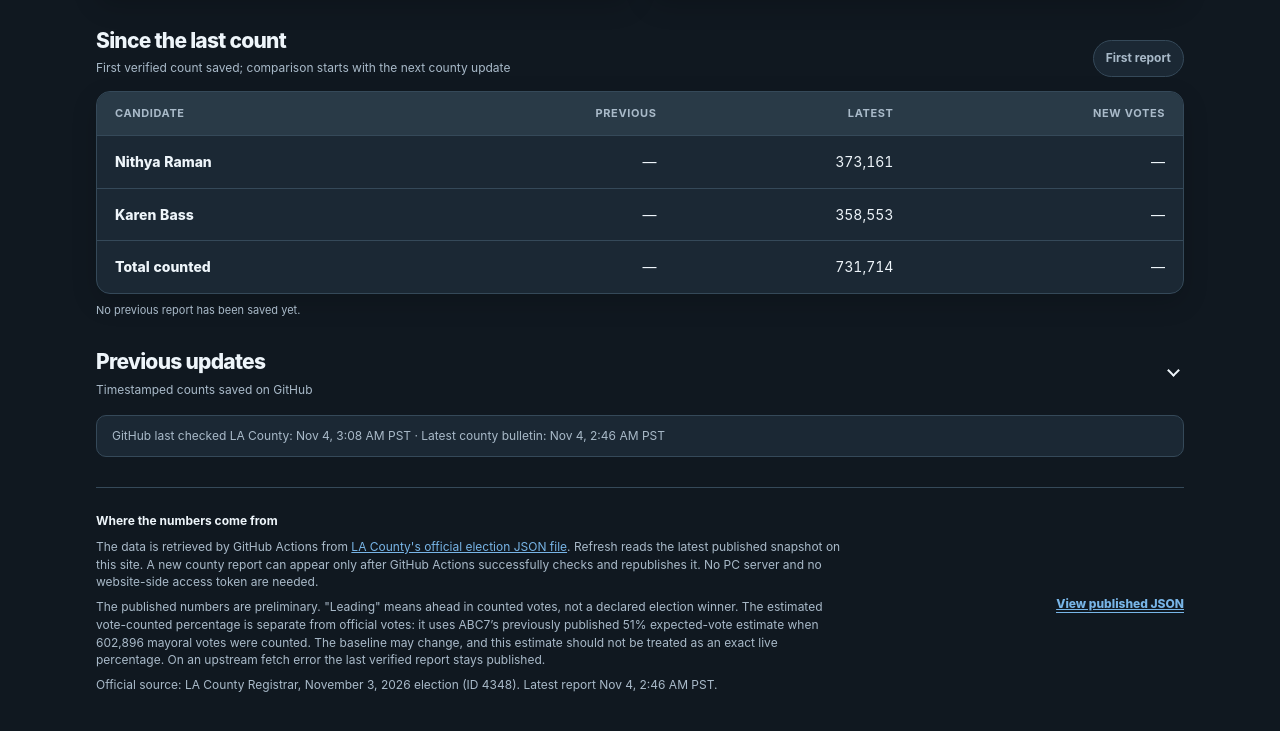
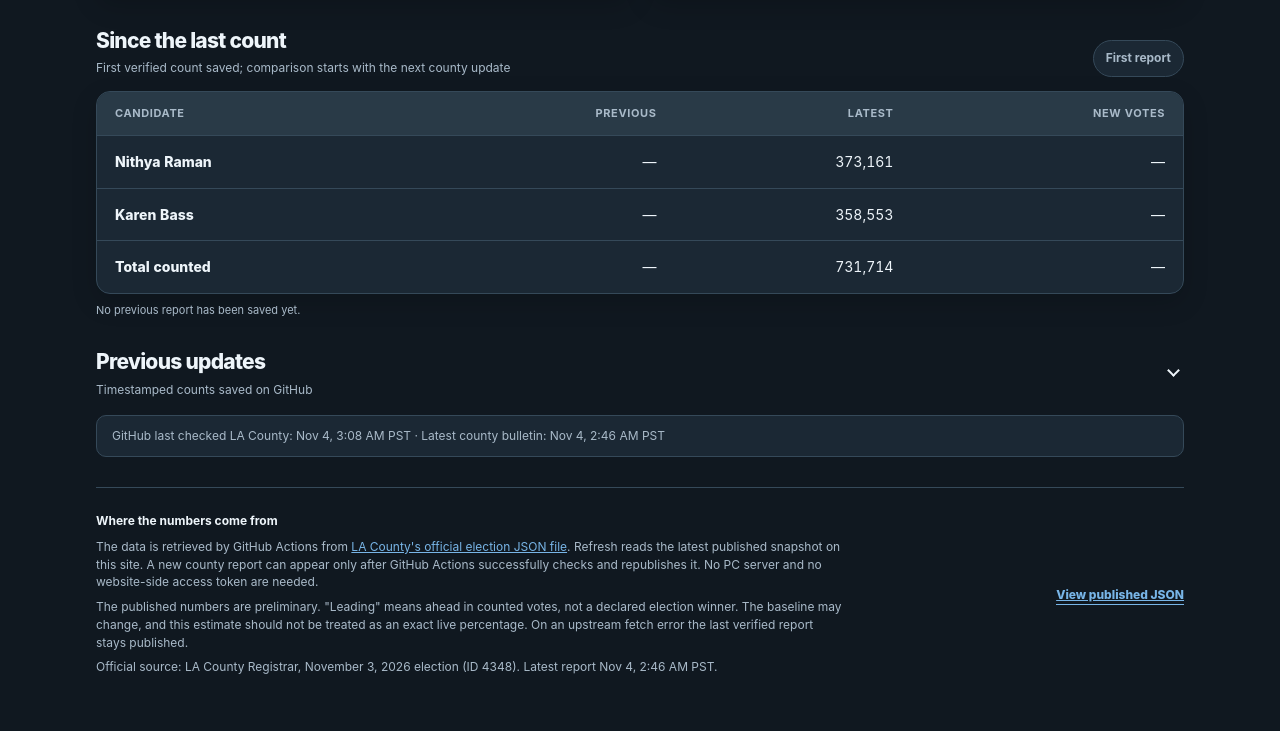
Before and after one commit to Code-Dude-Hub/Los-Angeles-Mayor-Results-2026, a plain HTML site: page index.html in a window 1280 px wide. Shown: the part 978-1709 px from the top of the page. Drawn offline with Linux system fonts and the light colour scheme.

Commit message:
Update index.html

```diff
--- a/index.html
+++ b/index.html
@@ -194,7 +194,7 @@ html[data-theme="dark"] .identity span{opacity:.6}
 <section class="previous-section" aria-labelledby="previousTitle"><div class="sec-head"><div><h2 id="previousTitle">Since the last count</h2><p class="sec-desc" id="comparisonInfo">Compares consecutive official bulletins</p></div><span class="status-chip" id="changeChip">Waiting for reports</span></div><div class="table-card comparison"><table><thead><tr><th>Candidate</th><th>Previous</th><th>Latest</th><th>New votes</th></tr></thead><tbody><tr><td>Nithya Raman</td><td id="ramanOld">—</td><td id="ramanNew">—</td><td id="ramanDelta">—</td></tr><tr><td>Karen Bass</td><td id="bassOld">—</td><td id="bassNew">—</td><td id="bassDelta">—</td></tr><tr><td>Total counted</td><td id="totalOld">—</td><td id="totalNew">—</td><td id="totalDelta">—</td></tr></tbody></table></div><p class="hint" id="changeHint">Previous counts are saved by the GitHub workflow, not guessed.</p></section>
 <section class="previous-section" aria-labelledby="historyTitle"><details class="history-box" id="historyDetails"><summary><div><h2 id="historyTitle">Previous updates</h2><p class="sec-desc">Timestamped counts saved on GitHub</p></div><span class="chevron" aria-hidden="true"></span></summary><div class="history-details"><div class="history-actions"><button class="btn secondary" id="exportBtn" type="button">Export history CSV</button></div><div class="table-card hist-scroll history-table"><table><thead><tr><th>Report</th><th>Raman</th><th>Bass</th><th>Lead</th><th>Total</th></tr></thead><tbody id="historyBody"></tbody></table></div></div></details></section>
 <div class="data-chip" id="syncInfo">GitHub's background updater has not published a verified report yet.</div>
-</main><footer class="other"><div class="left"><strong style="font-size:12px">Where the numbers come from</strong><p>The data is retrieved by GitHub Actions from <a href="https://www.lavote.gov/home/voting-elections/current-elections/election-results-file-downloads" target="_blank" rel="noopener">LA County's official election JSON file</a>. Refresh reads the latest published snapshot on this site. A new county report can appear only after GitHub Actions successfully checks and republishes it. No PC server and no website-side access token are needed.</p><p>The published numbers are preliminary. "Leading" means ahead in counted votes, not a declared election winner. The estimated vote-counted percentage is separate from official votes: it uses ABC7’s previously published 51% expected-vote estimate when 602,896 mayoral votes were counted. The baseline may change, and this estimate should not be treated as an exact live percentage. On an upstream fetch error the last verified report stays published.</p><p id="metaSource">No verified county results published yet.</p></div><div class="files"><a href="./data/results.json" target="_blank" rel="noopener" class="file-label">View published JSON</a></div></footer>
+</main><footer class="other"><div class="left"><strong style="font-size:12px">Where the numbers come from</strong><p>The data is retrieved by GitHub Actions from <a href="https://www.lavote.gov/home/voting-elections/current-elections/election-results-file-downloads" target="_blank" rel="noopener">LA County's official election JSON file</a>. Refresh reads the latest published snapshot on this site. A new county report can appear only after GitHub Actions successfully checks and republishes it. No PC server and no website-side access token are needed.</p><p>The published numbers are preliminary. "Leading" means ahead in counted votes, not a declared election winner. The baseline may change, and this estimate should not be treated as an exact live percentage. On an upstream fetch error the last verified report stays published.</p><p id="metaSource">No verified county results published yet.</p></div><div class="files"><a href="./data/results.json" target="_blank" rel="noopener" class="file-label">View published JSON</a></div></footer>
 </div><script>
 (()=>{
 'use strict';
```
